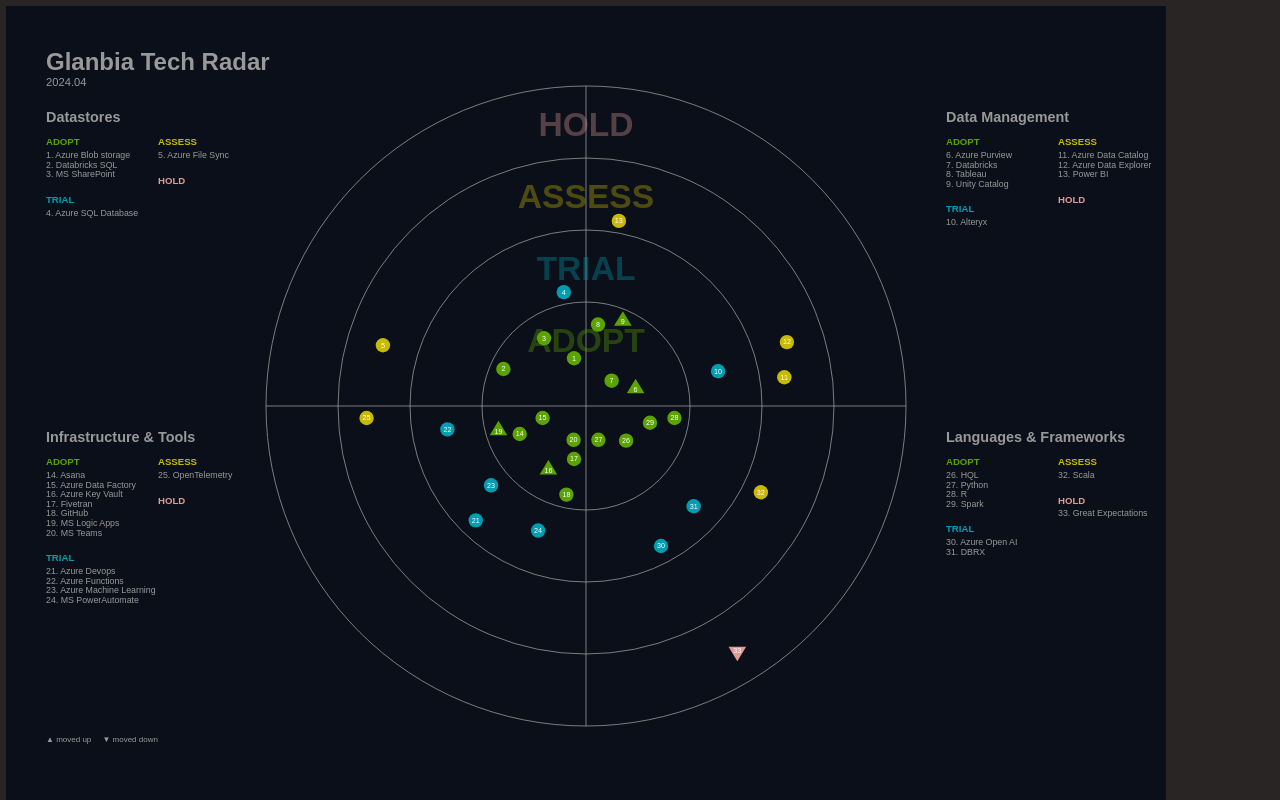
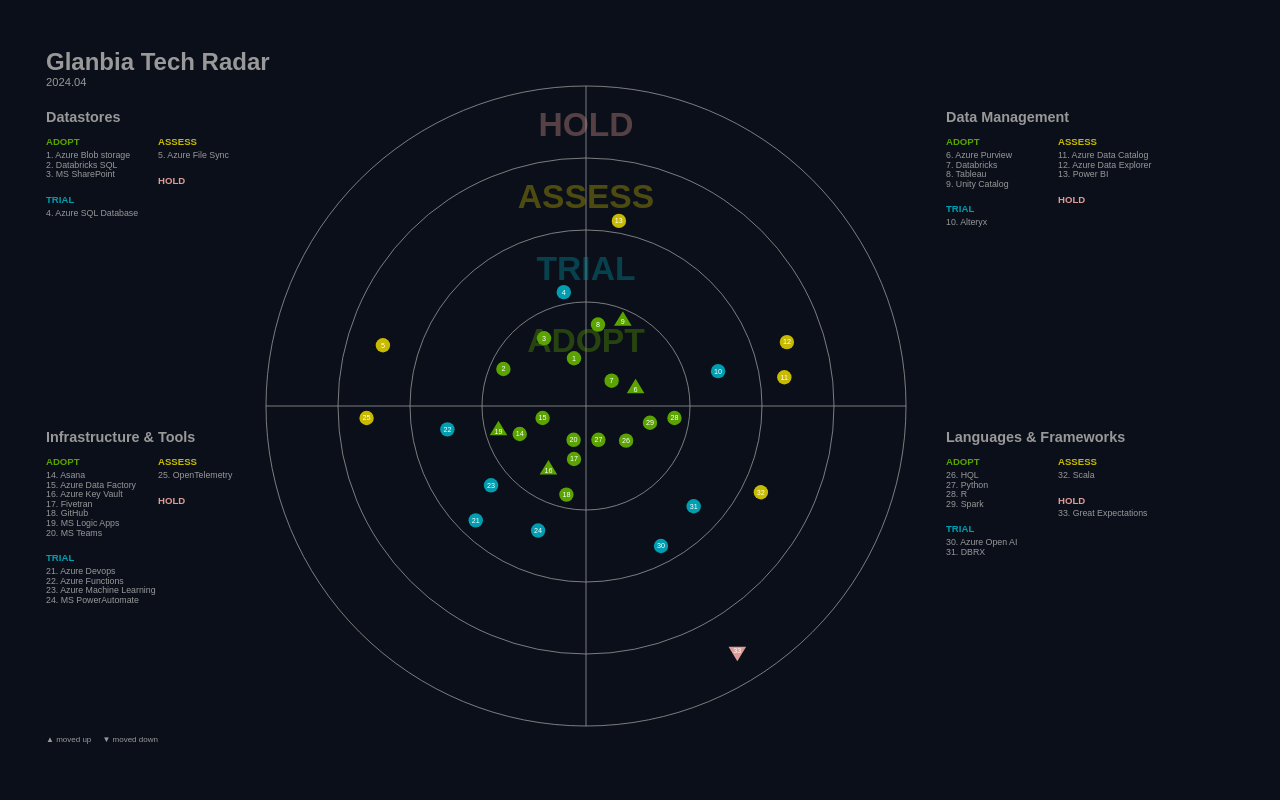
Before and after one commit to Glanbia/tech-radar, a website: page docs/index.html in a window 1280 px wide. Shown: the top 800 px of the page. Drawn offline with nearby package versions, Linux system fonts and the light colour scheme.

Commit message:
Update radar.css

```diff
--- a/docs/radar.css
+++ b/docs/radar.css
@@ -1,7 +1,7 @@
 body {
   font-family: 'Source Sans Pro', arial, helvetica, sans-serif;
   padding-bottom: 50px;
-  background: #292524;
+  background: #0b0f19;
   zoom:80%;
 }
 h3 {
```
